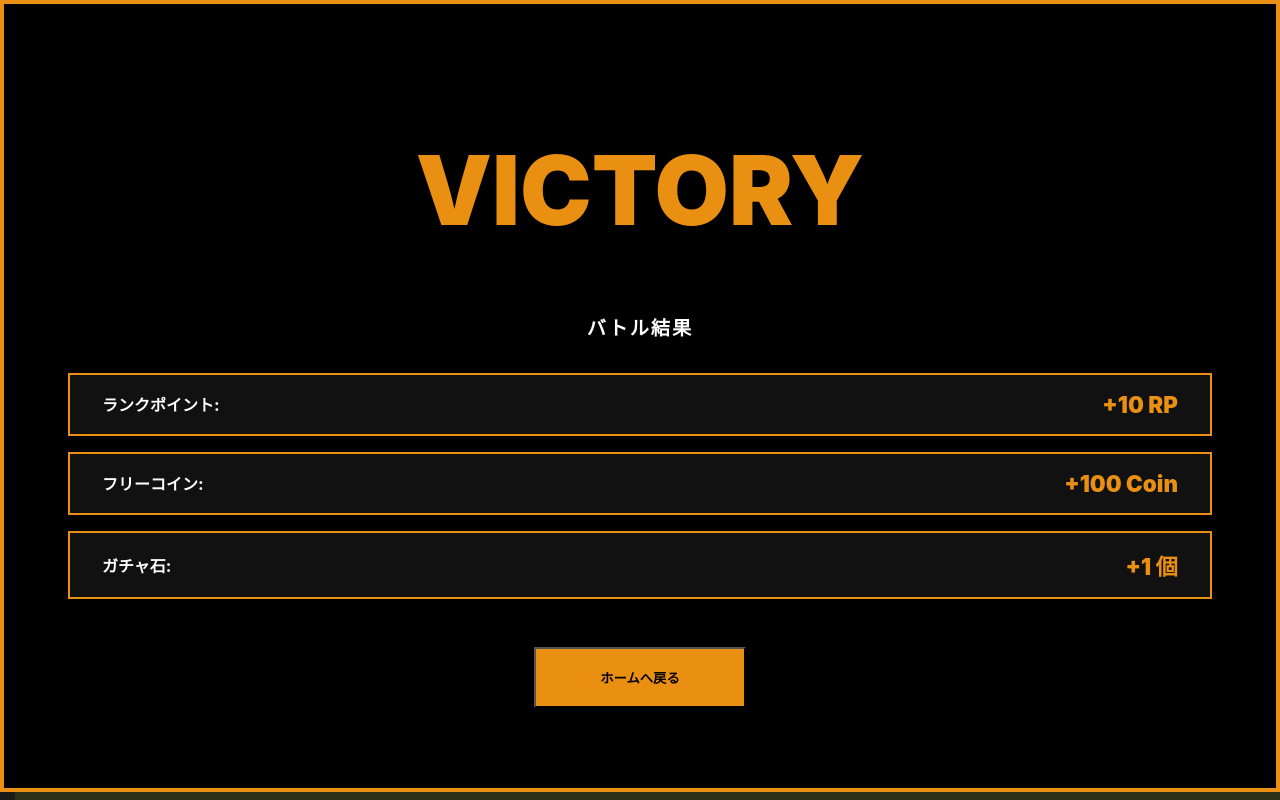
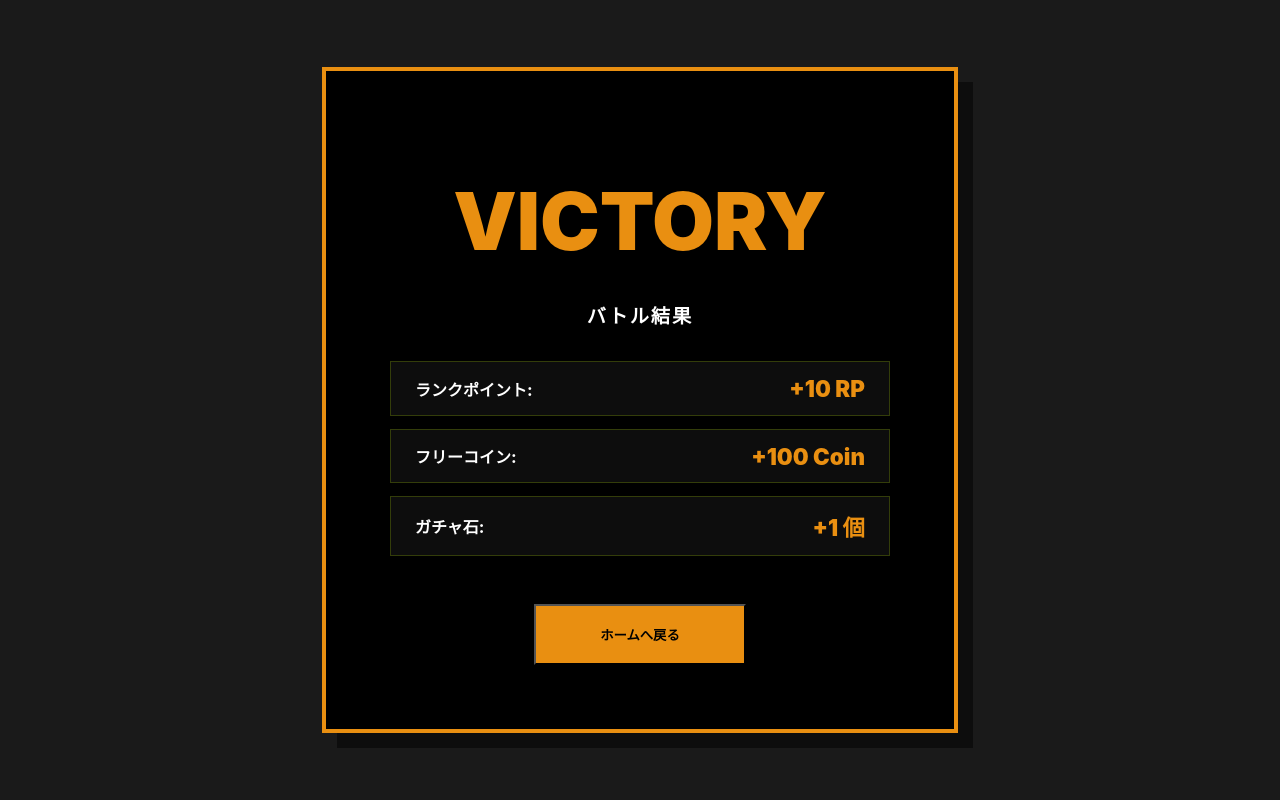
Before and after one commit to shii-park/friends_frontend, a React (Vite) app: page /battle-result in a window 1280 px wide. Built offline with nearby package versions, Linux system fonts and the light colour scheme; no server answers.

Commit message:
Refactor: バトル結果画面のレイアウトを調整し、中央集約して視認性を向上

```diff
--- a/src/App.css
+++ b/src/App.css
@@ -1346,16 +1346,20 @@ body {
 .result-container {
   background: #000;
   border: 4px solid var(--primary);
-  padding: 4rem;
-  box-shadow: 15px 15px 0px rgba(204, 255, 0, 0.1);
+  padding: 3rem 4rem;
+  box-shadow: 15px 15px 0px rgba(0, 0, 0, 0.5);
+  max-width: 500px; /* 幅を制限 */
+  width: 90%;
+  margin: 0 auto;
 }
 
 .result-title {
   color: var(--primary);
-  font-size: 6rem;
+  font-size: 5rem; /* 少しだけ小さくして収まりを良くする */
   font-weight: 900;
   text-transform: uppercase;
   text-shadow: 6px 6px 0px rgba(0,0,0,1);
+  margin-bottom: 2rem;
 }
 
 .rewards-section {
@@ -1373,10 +1377,10 @@ body {
 }
 
 .reward-item {
-  background: #111;
-  border: 2px solid var(--primary);
-  margin-bottom: 1rem;
-  padding: 1rem 2rem;
+  background: rgba(255, 255, 255, 0.05);
+  border: 1px solid rgba(204, 255, 0, 0.2);
+  margin-bottom: 0.8rem;
+  padding: 0.8rem 1.5rem;
   display: flex;
   justify-content: space-between;
   align-items: center;
--- a/src/pages/BattleResult.tsx
+++ b/src/pages/BattleResult.tsx
@@ -17,7 +17,7 @@ const BattleResult: React.FC = () => {
   }, []);
 
   return (
-    <div className={`battle-result-page ${result}`}>
+    <div className={`battle-result-page ${result}`} style={{ display: 'flex', justifyContent: 'center', alignItems: 'center', height: '100vh' }}>
       <div className="result-container">
         <h1 className="result-title">{result === 'win' ? 'VICTORY' : 'DEFEAT'}</h1>
 
```
Also changed, not shown: 1 other file (tests, documents, lock files or other folders).
